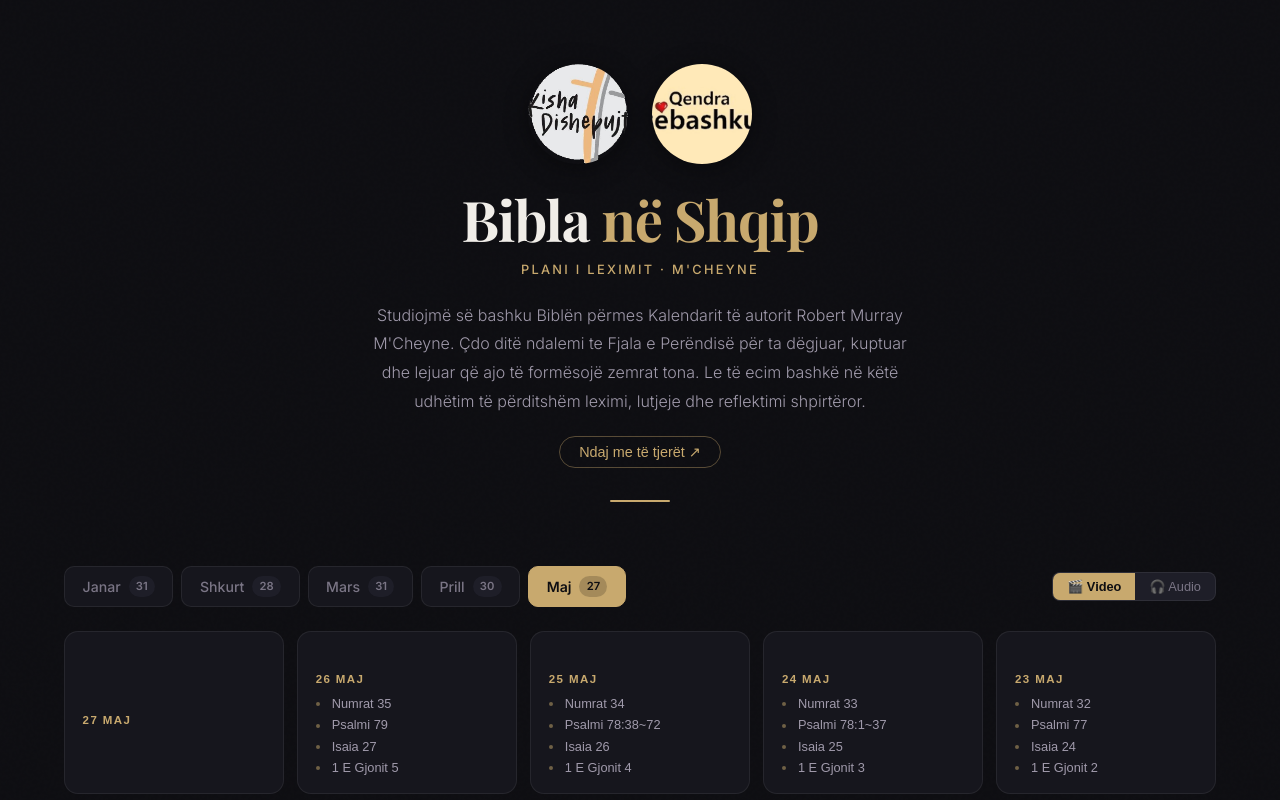
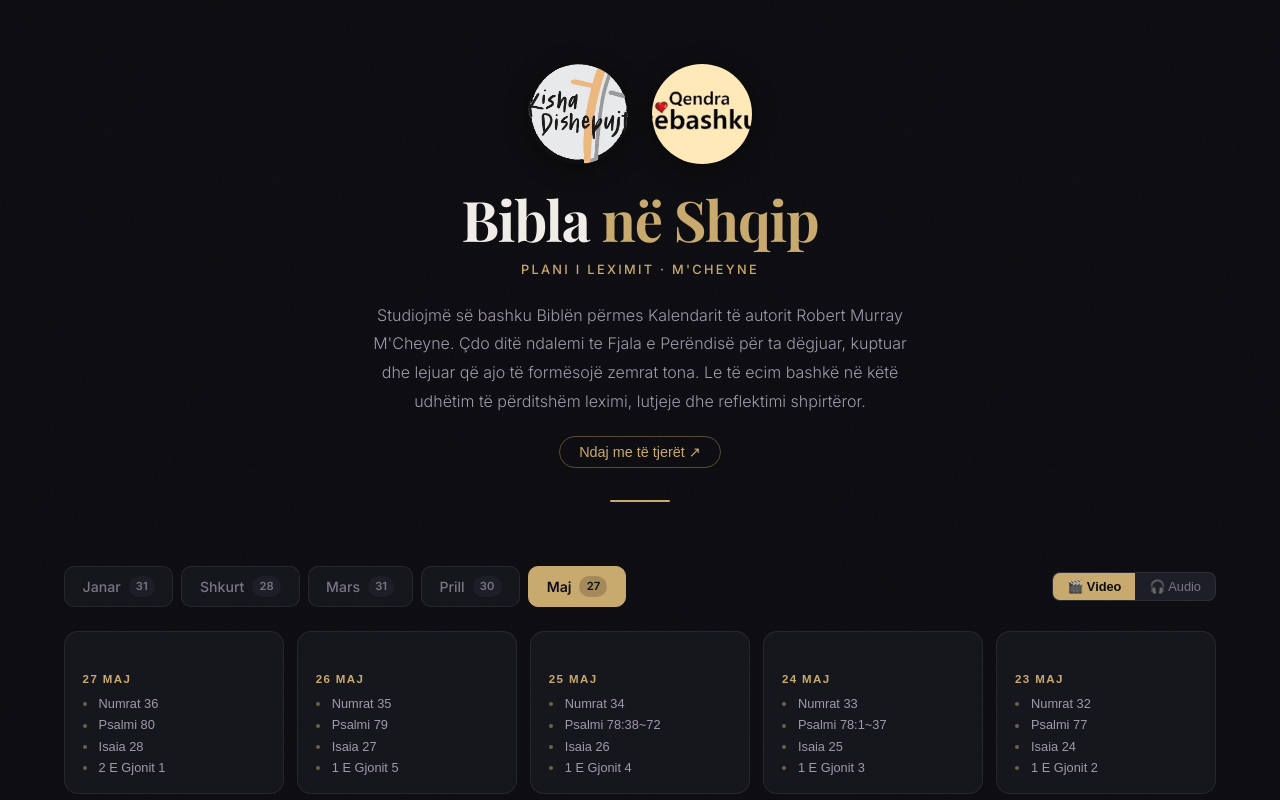
Before and after one commit to jeffandmeredith-max/bibla-shqip, a React (Vite) app: page / in a window 1280 px wide. Shown: the top 800 px of the page. Built offline with nearby package versions, Linux system fonts and the light colour scheme.

Commit message:
chore: daily update 2026-05-27

```diff
--- a/src/data/may.js
+++ b/src/data/may.js
@@ -681,6 +681,23 @@ export const may = [
     "day": 27,
     "date": "27 Maj",
     "videoId": "7UE_oOFtd8I",
-    "readings": []
+    "readings": [
+      {
+        "title": "Numrat 36",
+        "start": 0
+      },
+      {
+        "title": "Psalmi 80",
+        "start": 150
+      },
+      {
+        "title": "Isaia 28",
+        "start": 265
+      },
+      {
+        "title": "2 E Gjonit 1",
+        "start": 545
+      }
+    ]
   }
 ]
```
